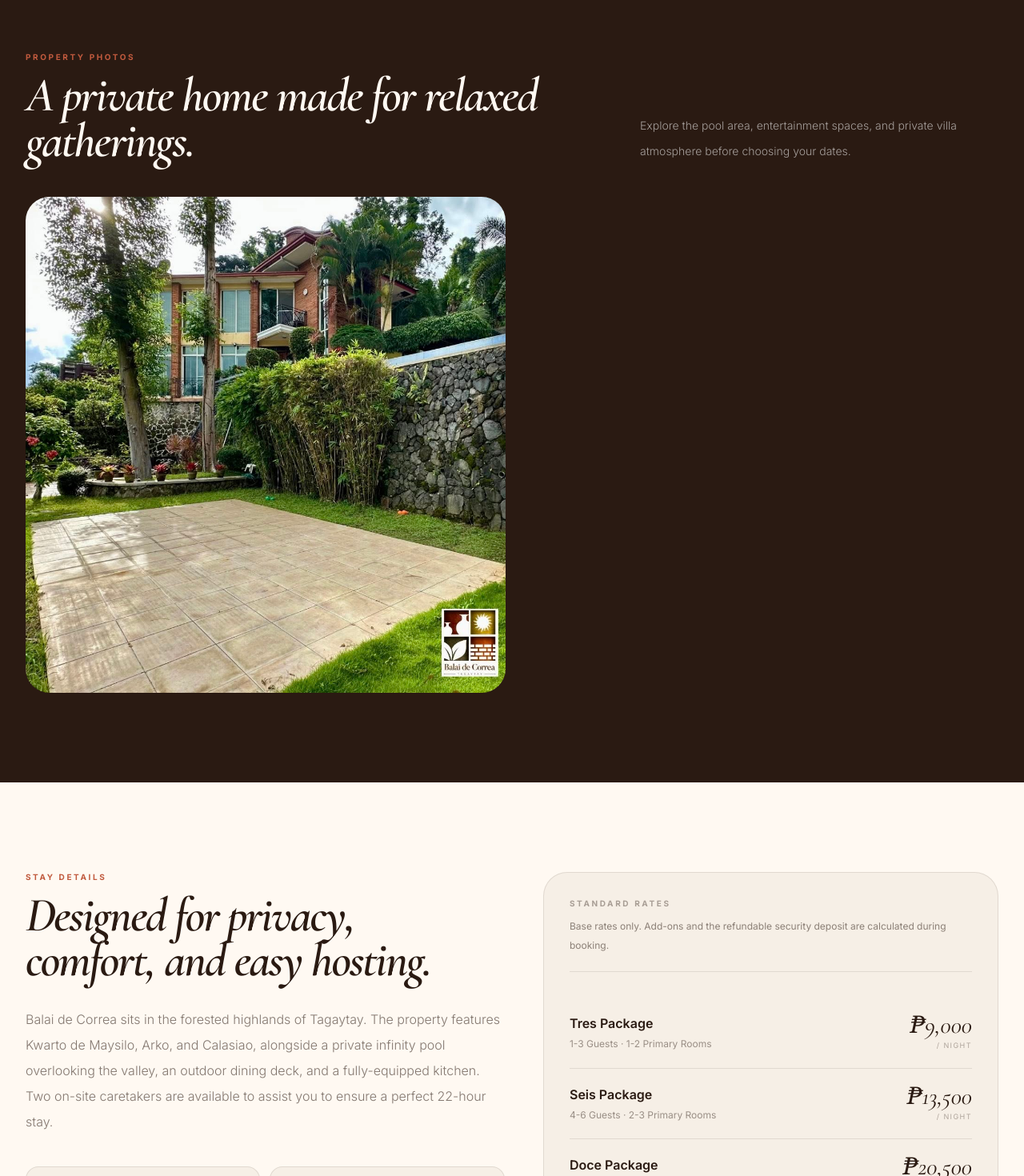
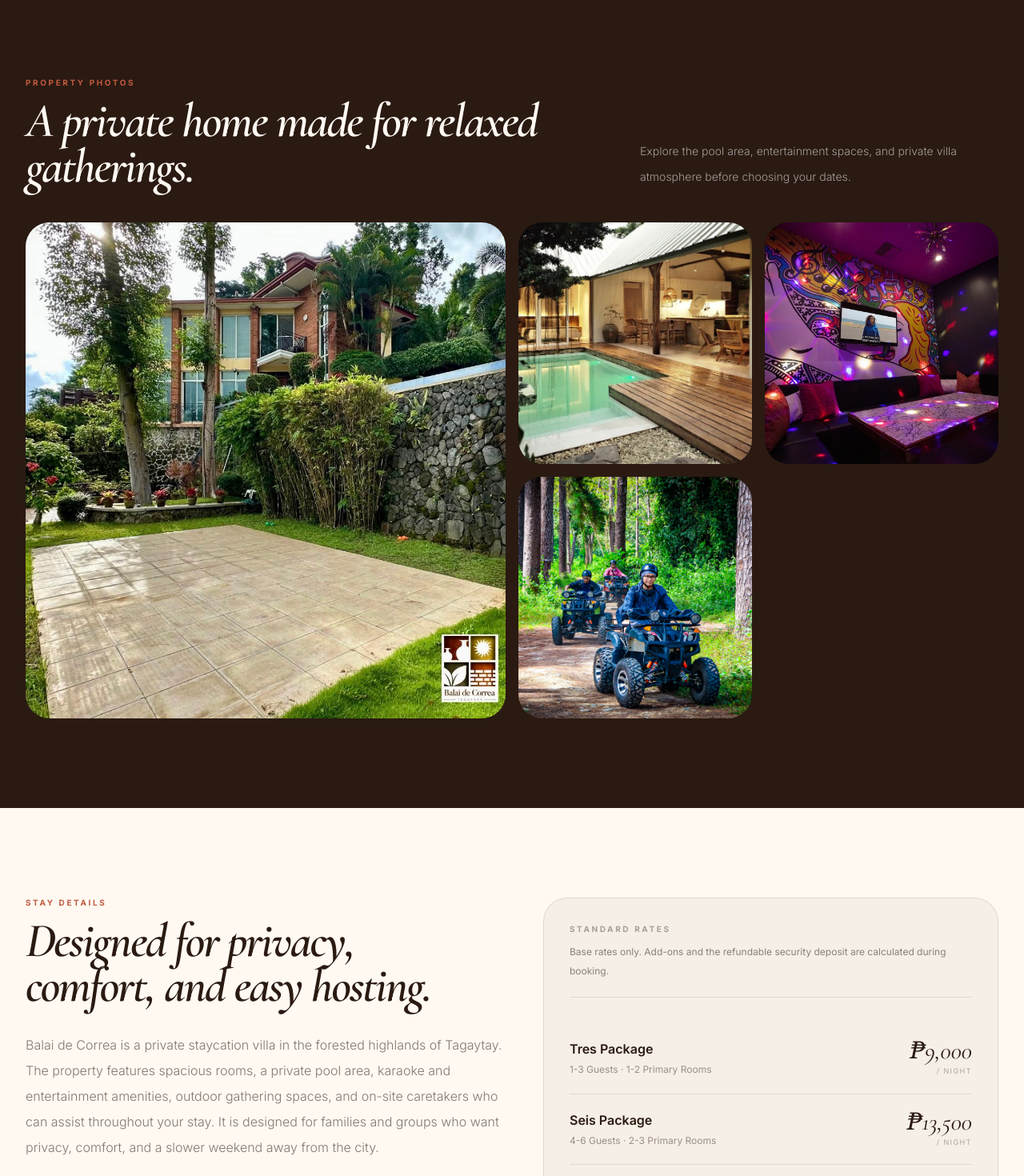
Before and after one commit to jeysi05/Balai-de-Correa, a React (Vite) app: page / in a window 1280 px wide. Shown: the part 1330-2800 px from the top of the page at 80% size. Built offline with nearby package versions, Linux system fonts and the light colour scheme; no server answers; the database is empty.

Commit message:
Update Balai tenant content and assets

```diff
--- a/src/theme.config.js
+++ b/src/theme.config.js
@@ -1,6 +1,6 @@
 // ─────────────────────────────────────────────
-// RESORT OS: TENANT SCHEMA BLUEPRINT
-// Tailored for Balai de Correa Tagaytay
+// BALAI DE CORREA — WHITE-LABEL TENANT CONFIG
+// Private Villa Booking Prototype
 // ─────────────────────────────────────────────
 
 const defaultTenantConfig = {
@@ -11,128 +11,193 @@ const defaultTenantConfig = {
   location: "Tagaytay City, Cavite",
   locationNote: "Exclusive Forest Retreat",
 
+  // Images from /public
+  logo: "/logo.jpg",
+
   heroImages: [
-    "/villa.jpg" // Located in your /public folder
+    "/villa.jpg",
+  ],
+
+  galleryImages: [
+    "/villa.jpg",
+    "/pool.jpg",
+    "/karaoke.jpg",
+    "/atv.jpg",
   ],
 
   // Hero Copy
-  heroHeadline: ["Your perfect", "getaway", "retreat."],
-  heroHeadlineAccent: "getaway",
-  heroDescription: "A secluded, relaxing vacation home tucked in the heart of Tagaytay — perfect for family bondings and peaceful weekends.",
+  heroHeadline: ["Private villa stays,", "made simple."],
+  heroHeadlineAccent: "villa",
+  heroDescription:
+    "A secluded, relaxing vacation home tucked in the heart of Tagaytay — perfect for family bondings, intimate celebrations, and peaceful weekends away from the city.",
 
   // About Section
-  aboutBody: "Balai de Correa sits in the forested highlands of Tagaytay. The property features Kwarto de Maysilo, Arko, and Calasiao, alongside a private infinity pool overlooking the valley, an outdoor dining deck, and a fully-equipped kitchen. Two on-site caretakers are available to assist you to ensure a perfect 22-hour stay.",
+  aboutBody:
+    "Balai de Correa is a private staycation villa in the forested highlands of Tagaytay. The property features spacious rooms, a private pool area, karaoke and entertainment amenities, outdoor gathering spaces, and on-site caretakers who can assist throughout your stay. It is designed for families and groups who want privacy, comfort, and a slower weekend away from the city.",
 
-  // Property Specs (Displayed in Hero/Overview)
+  // Property Specs
   specs: [
     { value: "4", label: "Bedrooms" },
     { value: "21", label: "Max Guests" },
     { value: "4", label: "Bathrooms" },
-    { value: "22h", label: "Accommodation" }
+    { value: "22h", label: "Accommodation" },
   ],
 
   amenities: [
-    "Infinity Swimming Pool & Lounge",
-    "TV with Karaoke & Netflix",
+    "Private Swimming Pool & Lounge",
+    "Karaoke & Entertainment Area",
     "Air-conditioned Primary Rooms",
     "Fully-Equipped Kitchen & Pantry",
     "Outdoor Dining & Charcoal Grill",
-    "Two (2) On-site Caretakers"
+    "Two (2) On-site Caretakers",
   ],
 
-  // Base Pricing Engine (Reference only for the UI)
+  // Base Pricing Engine
   rates: [
-    { name: "Tres Package", note: "1-3 Guests · 1-2 Primary Rooms", price: 9000, per: "night" },
-    { name: "Seis Package", note: "4-6 Guests · 2-3 Primary Rooms", price: 13500, per: "night" },
-    { name: "Doce Package", note: "7-12 Guests · All Rooms", price: 20500, per: "night" },
-    { name: "Day Tour", note: "Max 25 Guests (10 Hours)", price: 1000, per: "head" },
+    {
+      name: "Tres Package",
+      note: "1-3 Guests · 1-2 Primary Rooms",
+      price: 9000,
+      per: "night",
+    },
+    {
+      name: "Seis Package",
+      note: "4-6 Guests · 2-3 Primary Rooms",
+      price: 13500,
+      per: "night",
+    },
+    {
+      name: "Doce Package",
+      note: "7-12 Guests · All Rooms",
+      price: 20500,
+      per: "night",
+    },
+    {
+      name: "Day Tour",
+      note: "Max 25 Guests · 10 Hours",
+      price: 1000,
+      per: "head",
+    },
   ],
 
-  // Platform Constraint Logic
+  // Booking Constraints
   maxGuests: 21,
-  occasions: ["Family Vacation", "Barkada Getaway", "Day Tour (7AM-9PM)", "Intimate Celebration"],
-  stayTypes: ["Overnight Stay (22 hours)", "Day Tour (10 hours)"],
 
-  // ─── THE ADD-ONS (Direct from Menu) ───
+  occasions: [
+    "Family Vacation",
+    "Barkada Getaway",
+    "Day Tour",
+    "Intimate Celebration",
+    "Birthday Celebration",
+    "Company Outing",
+  ],
+
+  stayTypes: [
+    "Overnight Stay (22 hours)",
+    "Day Tour (10 hours)",
+  ],
+
+  // Add-ons
   hourlyAmenities: [
     {
       id: "early_checkin",
       name: "Early Check-in",
       price: 1000,
       unit: "hour",
-      image: "https://images.unsplash.com/photo-1501183638710-841dd1904471?auto=format&fit=crop&q=80"
+      note: "Subject to availability before the standard check-in time.",
+      image:
+        "https://images.unsplash.com/photo-1501183638710-841dd1904471?auto=format&fit=crop&q=80",
     },
     {
       id: "late_checkout",
       name: "Late Checkout",
       price: 1000,
       unit: "hour",
-      image: "https://images.unsplash.com/photo-1560185007-cde436f6a4d0?auto=format&fit=crop&q=80"
+      note: "Subject to availability after the standard checkout time.",
+      image:
+        "https://images.unsplash.com/photo-1560185007-cde436f6a4d0?auto=format&fit=crop&q=80",
     },
     {
       id: "towel_rental",
       name: "Towels",
       price: 100,
       unit: "piece",
-      image: "https://images.unsplash.com/photo-1584622650111-993a426fbf0a?auto=format&fit=crop&q=80"
+      note: "Additional towel rental per piece.",
+      image:
+        "https://images.unsplash.com/photo-1584622650111-993a426fbf0a?auto=format&fit=crop&q=80",
     },
     {
       id: "house_cook_12",
       name: "House Cook (1-12 guests)",
       price: 1500,
       unit: "night",
-      note: "Cooking & dishwashing labor only.",
-      image: "https://images.unsplash.com/photo-1556910103-1c02745aae4d?auto=format&fit=crop&q=80"
+      note: "Cooking and dishwashing labor only. Ingredients are not included.",
+      image:
+        "https://images.unsplash.com/photo-1556910103-1c02745aae4d?auto=format&fit=crop&q=80",
     },
     {
       id: "house_cook_21",
       name: "House Cook (13-21 guests)",
       price: 3000,
       unit: "night",
-      note: "Cooking & dishwashing labor only.",
-      image: "https://images.unsplash.com/photo-1556911220-bff31c812dba?auto=format&fit=crop&q=80"
+      note: "Cooking and dishwashing labor only. Ingredients are not included.",
+      image:
+        "https://images.unsplash.com/photo-1556911220-bff31c812dba?auto=format&fit=crop&q=80",
     },
     {
       id: "laundry_service",
       name: "Laundry Service (1-5kg)",
       price: 500,
       unit: "service",
-      note: "Wash, dry, and fold.",
-      image: "https://images.unsplash.com/photo-1545173168-9f1947e8017e?auto=format&fit=crop&q=80"
+      note: "Wash, dry, and fold service.",
+      image:
+        "https://images.unsplash.com/photo-1545173168-9f1947e8017e?auto=format&fit=crop&q=80",
     },
     {
       id: "security_dep",
       name: "Security Deposit",
       price: 5000,
       unit: "stay",
-      image: "https://images.unsplash.com/photo-1556742049-0cfed4f6a49d?auto=format&fit=crop&q=80"
-    }
+      note: "Refundable after checkout inspection if there are no damages or unpaid charges.",
+      image: "",
+    },
   ],
 
-  // Trust & Payment (GCash/Maya)
+  // Payment Details
   gcashName: "BALAI DE CORREA",
-  gcashNumber: "09171234567", // Update with real number later
+  gcashNumber: "09171234567",
   gcashDisplay: "0917 123 4567",
   gcashQR: "/gcash-qr.jpg",
+
+  mayaName: "BALAI DE CORREA",
+  mayaNumber: "09171234567",
+  mayaDisplay: "0917 123 4567",
   mayaQR: "/maya-qr.jpg",
-  instaPayQR: "/instapay-qr.jpg",
 
-  // Environment Variables (Loaded from .env)
+  bankName: "BALAI DE CORREA",
+  bankNumber: "China Bank Account",
+  bankDisplay: "China Bank Transfer",
+  instaPayQR: "/chinabank-qr.jpg",
+
+  // Optional future calendar sync URL
+  calendarSyncUrl: "",
+
+  // Environment Variables
   semaphoreApiKey: import.meta.env.VITE_SEMAPHORE_API_KEY,
 
   // White-Label Brand Colors
   colors: {
-    primary: "#2A1A12", // Deep Espresso
-    accent: "#C15A3E",  // Terracotta / Rust
-    accent2: "#1A3A2A", // Forest Green
+    primary: "#2A1A12",
+    accent: "#C15A3E",
+    accent2: "#1A3A2A",
     ink: "#2A1A12",
-    canvas: "#F9F8F6",
-    canvas2: "#FAFAFA",
-    canvas3: "#EEEEEE",
-    mist: "#8A857A",
+    canvas: "#F6EFE6",
+    canvas2: "#FFF9F2",
+    canvas3: "#E7D8CA",
+    mist: "#8A7768",
   },
 
-  // Contact Details & Socials
+  // Contact Details
   contact: {
     facebook: "Balai de Correa Tagaytay",
     facebookUrl: "https://www.facebook.com/profile.php?id=61580241952007",
@@ -140,7 +205,7 @@ const defaultTenantConfig = {
     phone: "(+63) 917 882 7422",
     address: "Monte Vista Subdivision, Tagaytay City",
     mapsUrl: "https://share.google/lIWFsRlUx6QT6WFC7_",
-    ocularNote: "Open for ocular",
+    ocularNote: "Open for ocular visits by appointment",
   },
 };
 
```
